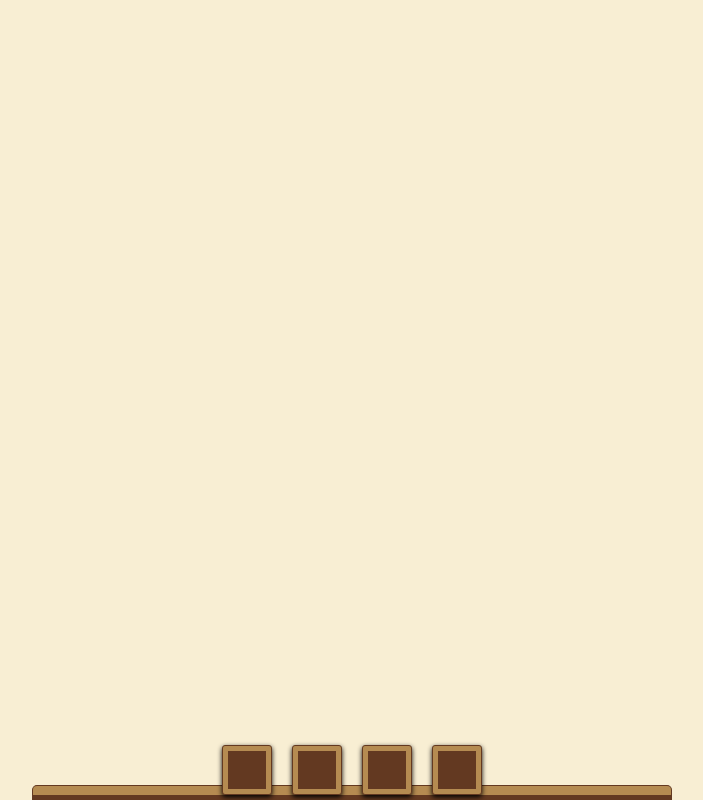
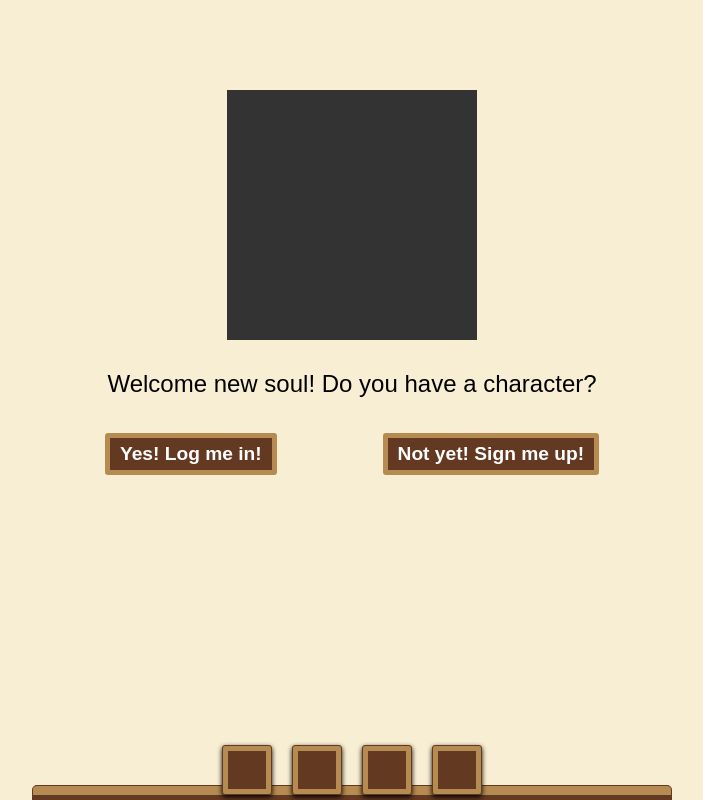
Before and after one commit to maevanapcontact/rpg-manager-app, a React (Create React App) app: page / in a window 1280 px wide. Shown: the whole page, without its empty margins (288-991 px from the left). Built offline with nearby package versions, Linux system fonts and the light colour scheme; no server answers.

Commit message:
[#4] feat: build log / home screen

```diff
--- a/src/components/App.jsx
+++ b/src/components/App.jsx
@@ -4,6 +4,7 @@ import { Route } from 'react-router-dom';
 import ApolloClient from 'apollo-boost';
 import { ApolloProvider } from 'react-apollo';
 
+import Log from './Log';
 import InfoBar from './InfoBar';
 import Dashboard from './Dashboard';
 import MainMenu from './MainMenu';
@@ -30,6 +31,7 @@ export default function App() {
       <Root>
         <InfoBar />
         <Content>
+          <Route path="/" exact component={Log} />
           <Route path="/character" exact component={Character} />
           <Route path="/quests" exact component={Dashboard} />
           <Route path="/bank" exact component={Dashboard} />
--- /dev/null
+++ b/src/components/Log.jsx
@@ -0,0 +1,57 @@
+import React from 'react';
+import styled from 'styled-components';
+
+const Root = styled.section`
+  width: 100%;
+  max-width: 600px;
+  margin: 80px auto 20px auto;
+`;
+
+const Img = styled.div`
+  width: 250px;
+  height: 250px;
+  margin: auto;
+  background: #333;
+`;
+
+const Content = styled.p`
+  font-size: 1.5em;
+  text-align: center;
+  margin: 30px 0;
+`;
+
+const Buttons = styled.div`
+  display: flex;
+  flex-wrap: wrap;
+  justify-content: space-around;
+`;
+
+const Btn = styled.button`
+  padding: 5px 10px;
+  border-radius: 3px;
+  border: 5px solid #b58b51;
+  background: #633921;
+  color: #fff;
+  font-weight: 600;
+  font-size: 1.2em;
+  margin: 5px 10px;
+
+  &:hover {
+    cursor: pointer;
+    background: #600204;
+    text-decoration: underline;
+  }
+`;
+
+export default function Log() {
+  return (
+    <Root>
+      <Img />
+      <Content>Welcome new soul! Do you have a character?</Content>
+      <Buttons>
+        <Btn type="button">Yes! Log me in!</Btn>
+        <Btn type="button">Not yet! Sign me up!</Btn>
+      </Buttons>
+    </Root>
+  );
+}
```
